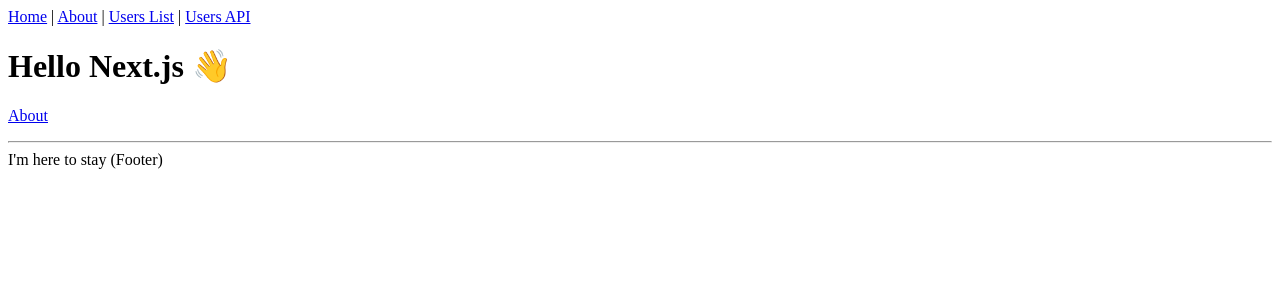
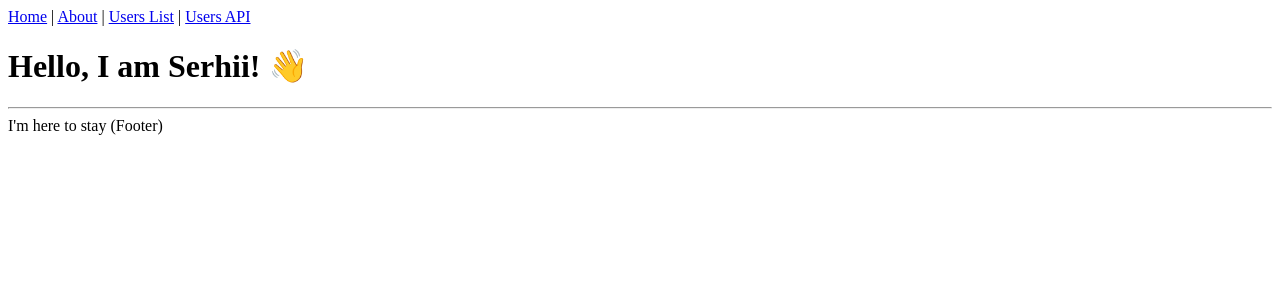
Before and after one commit to serhiiperesunko/serhiiperesunko.com, a Next.js app: page / in a window 1280 px wide. Shown: the top 300 px of the page. Built offline with nearby package versions, Linux system fonts and the light colour scheme.

Commit message:
update index page

```diff
--- a/pages/index.tsx
+++ b/pages/index.tsx
@@ -1,14 +1,9 @@
-import Link from 'next/link'
+import React from 'react'
 import Layout from '../components/Layout'
 
 const IndexPage = () => (
-  <Layout title="Home | Next.js + TypeScript Example">
-    <h1>Hello Next.js 👋</h1>
-    <p>
-      <Link href="/about">
-        <a>About</a>
-      </Link>
-    </p>
+  <Layout title="Serhii Peresunko">
+    <h1>Hello, I am Serhii! 👋</h1>
   </Layout>
 )
 
```
